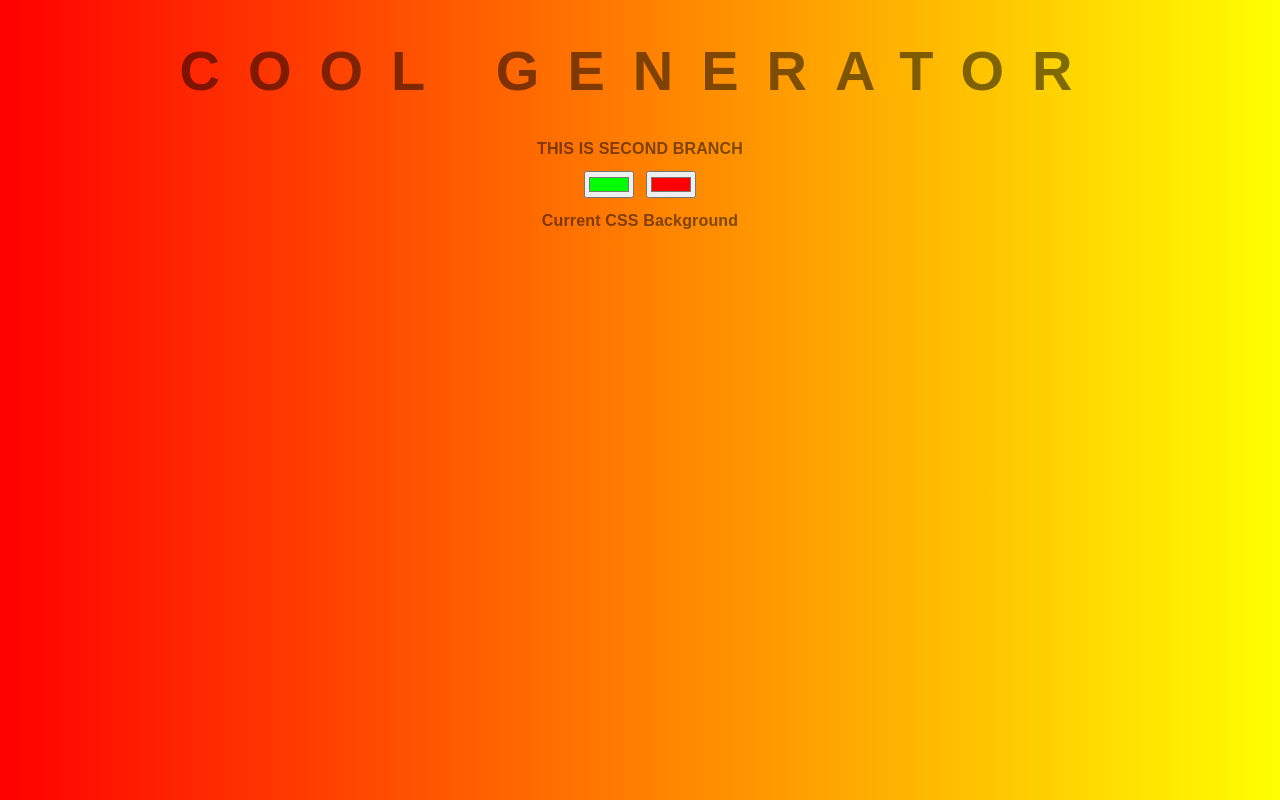
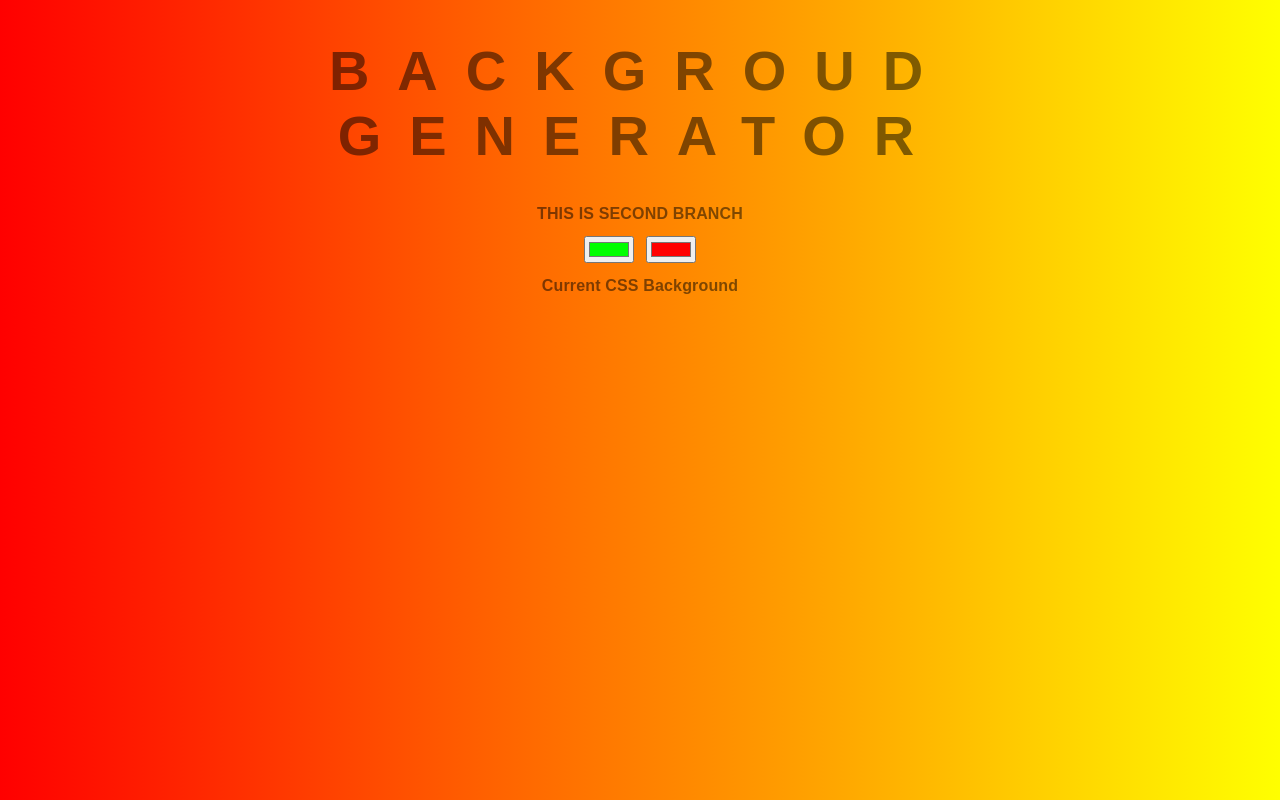
Before and after one commit to visualhatch/background-generator, a plain HTML site: page index.html in a window 1280 px wide. Drawn offline with Linux system fonts and the light colour scheme.

Commit message:
Change h1 back to Background Generator

```diff
--- a/index.html
+++ b/index.html
@@ -7,7 +7,7 @@
 </head>
 <body id="gradient">
 
-    <h1>COOL Generator</h1>
+    <h1>Backgroud Generator</h1>
 
 
 
```
